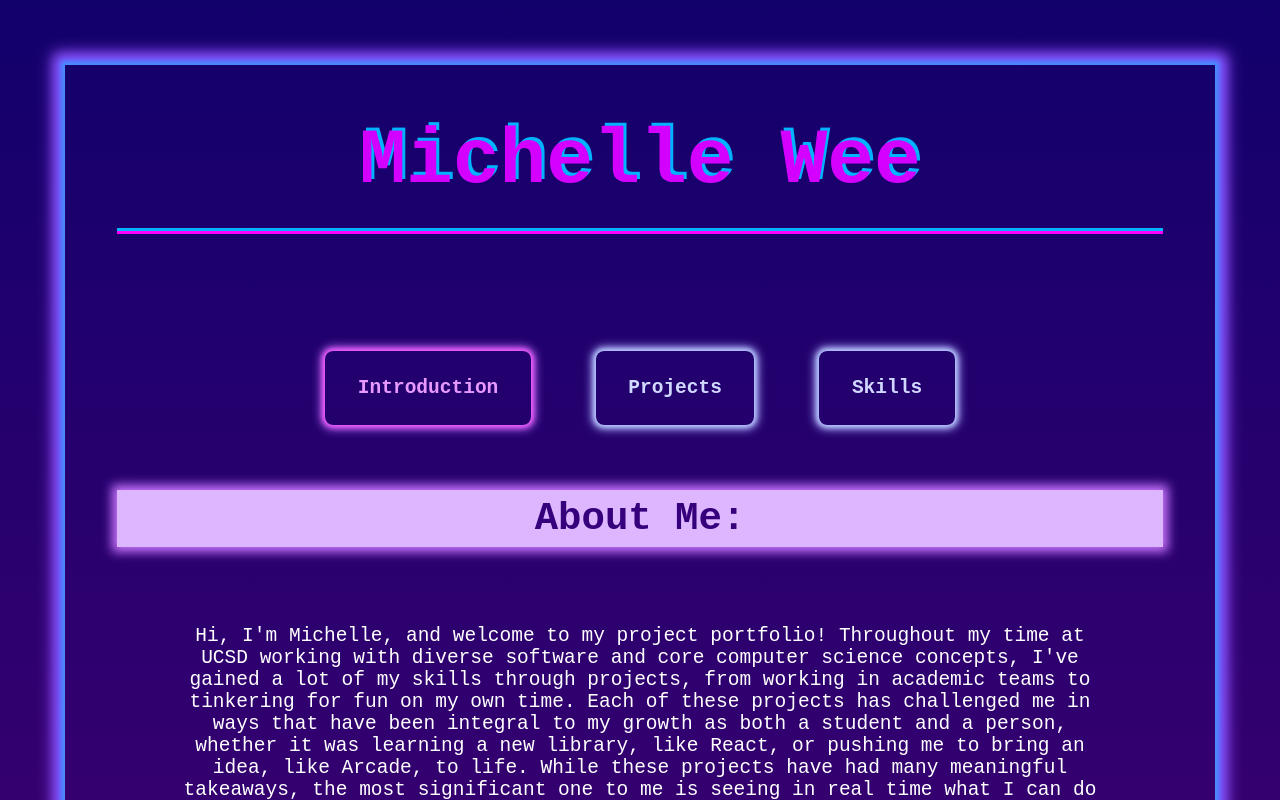
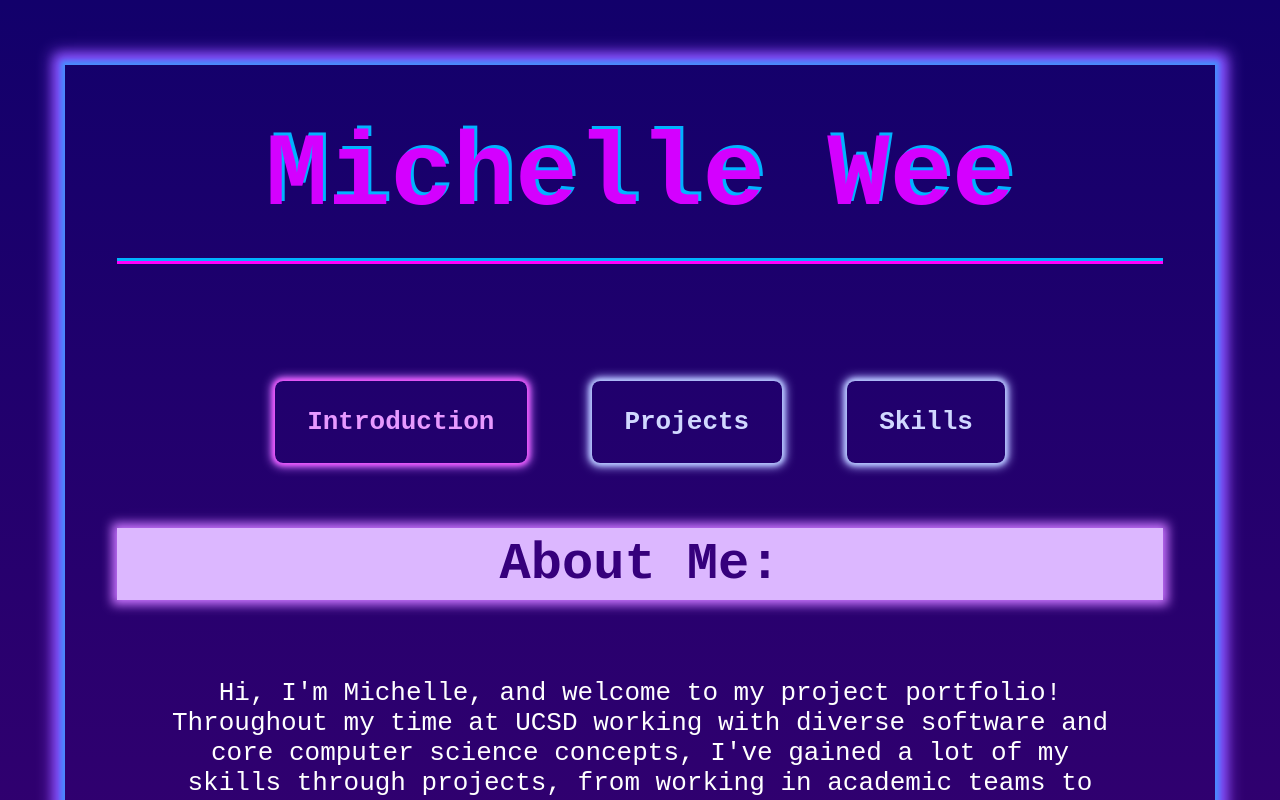
Before and after one commit to MichelleW1234/Michelles_Portfolio, a React (Vite) app in the folder Michelles_Portfolio/: page /#/home in a window 1280 px wide. Before the commit this address led to /#/home. Shown: the top 800 px of the page. Built offline with nearby package versions, Linux system fonts and the light colour scheme.

Commit message:
changing font size

```diff
--- a/Michelles_Portfolio/src/App.css
+++ b/Michelles_Portfolio/src/App.css
@@ -2,8 +2,7 @@
 
   --default-font-size: 1rem;
 
-  --default-font-size-mobile: 1.5rem;
-  /*  --default-font-size-mobile: 1.125rem;*/
+  --default-font-size-mobile: 2rem;
 
 }
 
```
